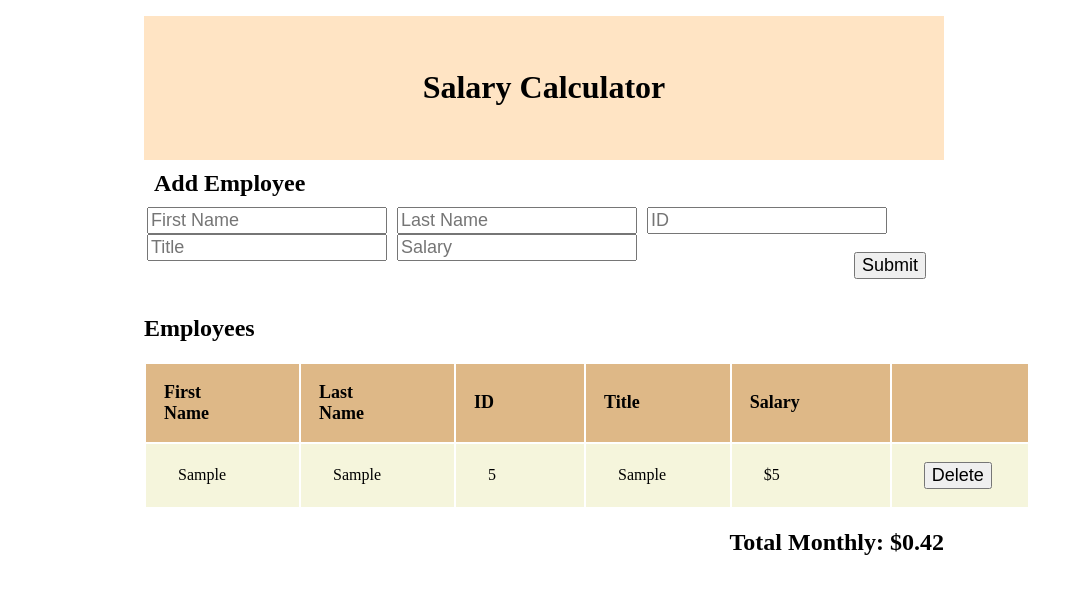
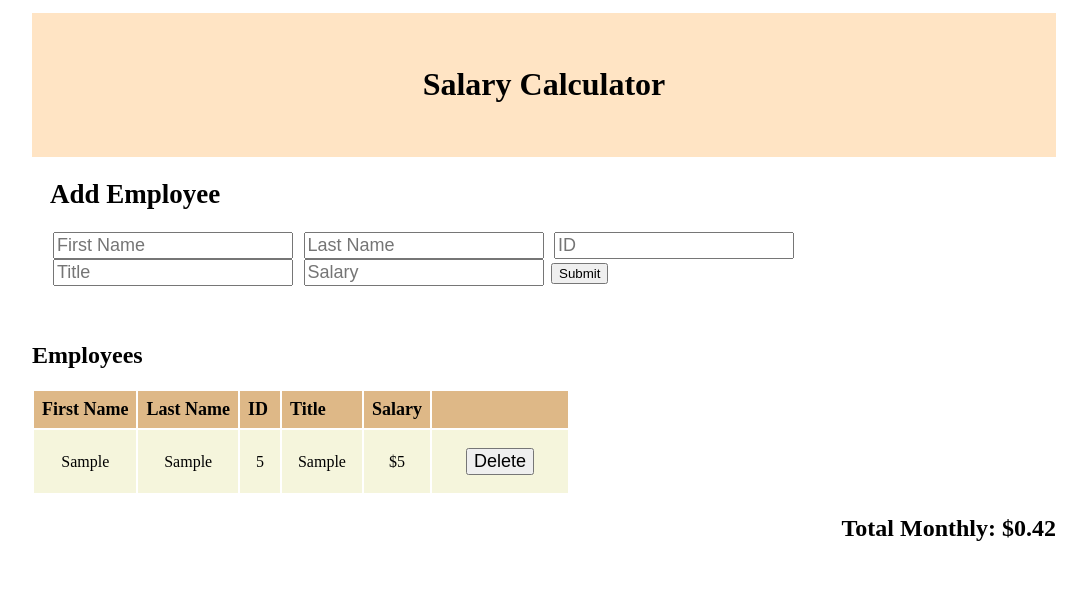
Before and after one commit to adamantdude/weekend-jquery-salary-calculatr, a plain HTML site: page index.html in a window 1280 px wide. Both pictures are taken after typing "Sample", "Sample", "5", "Sample", "5" into the empty fields and a click on the button "Submit". Shown: the whole page, without its empty margins (96-1183 px from the left). Drawn offline with Linux system fonts and the light colour scheme.

Commit message:
html and css revision

```diff
--- a/index.html
+++ b/index.html
@@ -38,7 +38,7 @@
                     <th>ID</th>
                     <th>Title</th>
                     <th>Salary</th>
-                    <th></th>
+                    <th id="lastBox"></th>
                 </tr>
             </thead>
             <tbody id="emBody">
--- a/stylesheet.css
+++ b/stylesheet.css
@@ -5,7 +5,7 @@ header {
 }
 
 body {
-    margin: 1em 15em 5em;
+    margin: 1% 10%;
 }
 
 input {
@@ -13,24 +13,16 @@ input {
     font-size: 18px;
 }
 
-#addSection h2 {
-    margin: 10px;
-}
-
-#addSection button {
-    float: right;
+#addSection {
+    text-align: auto;
     margin: 1em;
     font-size: 18px;
-}
-
-#addSection {
-    margin: 0em 0em 1em;
 }
 
 th {
     font-size: 18px;
     text-align: left;
-    padding: 1em 5em 1em 1em;
+    padding: 8px;
     background-color: burlywood;
 }
 
@@ -41,11 +33,12 @@ footer {
 td {
     background-color: beige;
     font-size: 16px;
-    padding: 0em 0em 0em 2em;
+    padding: 0em 1em;
+    text-align: center;
 }
 
 td button {
-    margin: 1em 2em 1em 0em;
+    margin: 1em;
     font-size: 18px;
 }
 
```
